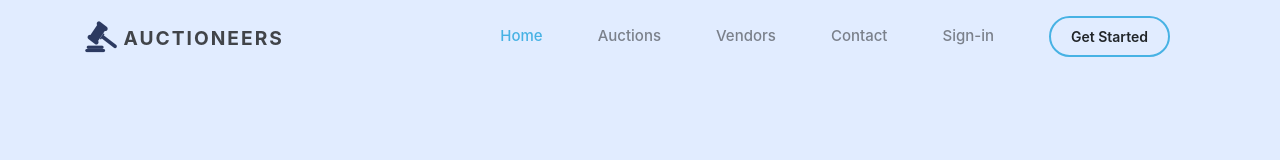
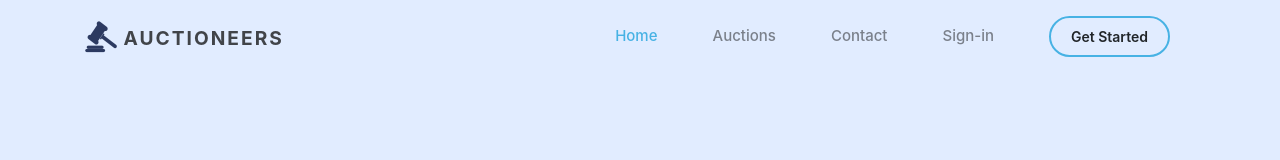
Before and after one commit to sereyatiampati/Auctioneers-ReactJS-Client, a React (Vite) app: page / in a window 1280 px wide. Shown: the top 160 px of the page. Built offline with nearby package versions, Linux system fonts and the light colour scheme; no server answers.

Commit message:
cleaned up unused routes

```diff
--- a/src/components/navbar/Navbar.jsx
+++ b/src/components/navbar/Navbar.jsx
@@ -24,7 +24,7 @@ function Navbar({user, setUser}) {
         <ul>
           <li><NavLink to= '/'class="nav-link scrollto active" >Home</NavLink></li>
           <li><NavLink to='/auctions'class="nav-link scrollto" >Auctions</NavLink></li>
-          <li><NavLink to='/vendors' class="nav-link scrollto" >Vendors</NavLink></li>
+          {/* <li><NavLink to='/vendors' class="nav-link scrollto" >Vendors</NavLink></li> */}
           <li><NavLink to='/contact'  class="nav-link   scrollto" >Contact</NavLink></li>
           <li><NavLink to='/login' class="nav-link scrollto">Sign-in</NavLink></li>
           <li><a class="getstarted scrollto" onClick={()=> navigate('/signup')}>Get Started</a></li>
```
